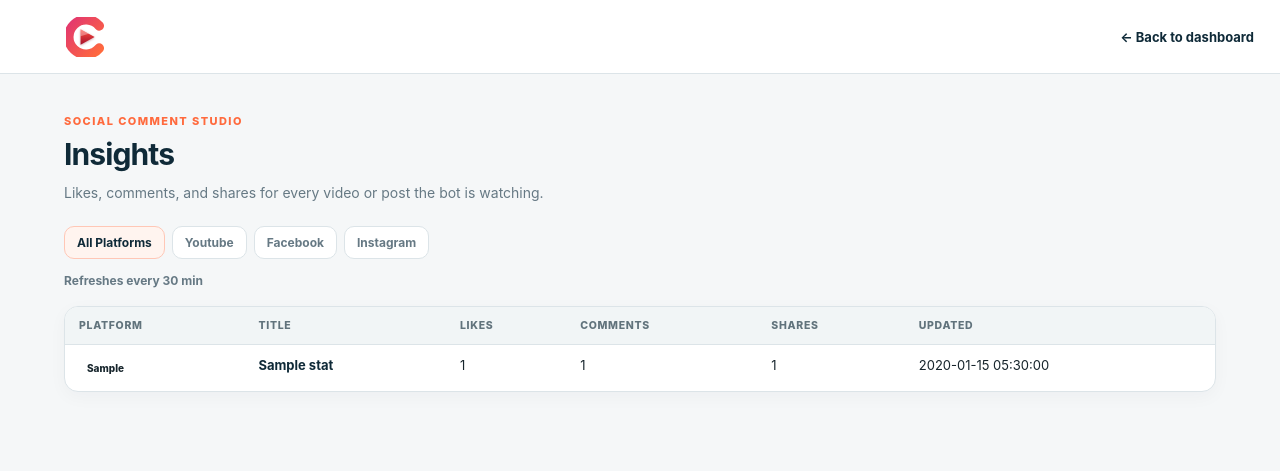
After one commit to satyakaibm/social-comment-bot, a Flask app: page /insights in a window 1280 px wide. The commit adds this page. Shown: the top 471 px of the page. Run offline with Flask 3, Linux system fonts and the light colour scheme; the visitor is signed in with stand-in values (Sample User, id 1); tables that the repository leaves empty hold one stand-in row (values such as "Sample post").

Commit message:
Move Video & post engagement into its own Insights page
Now that Facebook/Instagram engagement rows actually populate (the
video_stats self-lock fix), that table got long enough to push the
comment-status tiles and comment table well below the fold, cluttering
the main dashboard. Moves it to a dedicated /insights page with its
own platform/channel filters, linked from a new "Insights" button in
the Community workspace section, right behind Gateway Health.

```diff
--- a/app/dashboard.py
+++ b/app/dashboard.py
@@ -211,6 +211,18 @@ def _quota_cards(conn, platform: str) -> list[dict]:
                 "description": "Latest rolling usage reported by Meta; Facebook and Instagram limits are dynamic.",
             })
     return cards
+
+
+def _page_choices(platform: str) -> list:
+    if platform == "facebook":
+        page_choice_keys = config.facebook_page_keys()
+    elif platform == "instagram":
+        page_choice_keys = config.instagram_page_keys()
+    elif platform == "youtube":
+        page_choice_keys = config.youtube_page_keys()
+    else:
+        page_choice_keys = config.all_page_keys()
+    return [config.PAGES[k] for k in page_choice_keys]
 
 
 def create_app() -> Flask:
@@ -462,12 +474,6 @@ def create_app() -> Flask:
                 conn, platform=platform or None, page_key=page_key or None
             )
             quota_cards = _quota_cards(conn, platform)
-            video_stats = [
-                _video_stats_row(row)
-                for row in db.list_video_stats(
-                    conn, platform=platform or None, page_key=page_key or None
-                )
-            ]
             total = db.count_comments(
                 conn,
                 status=status,
@@ -489,23 +495,13 @@ def create_app() -> Flask:
                 )
             ]
         pages = max(1, (total + PAGE_SIZE - 1) // PAGE_SIZE)
-        if platform == "facebook":
-            page_choice_keys = config.facebook_page_keys()
-        elif platform == "instagram":
-            page_choice_keys = config.instagram_page_keys()
-        elif platform == "youtube":
-            page_choice_keys = config.youtube_page_keys()
-        else:
-            page_choice_keys = config.all_page_keys()
-        page_choices = [config.PAGES[k] for k in page_choice_keys]
+        page_choices = _page_choices(platform)
         return render_template(
             "dashboard.html",
             rows=rows,
             counts=counts,
             activity=activity,
             quota_cards=quota_cards,
-            video_stats=video_stats,
-            video_stats_refresh_minutes=config.VIDEO_STATS_REFRESH_MINUTES,
             statuses=STATUSES,
             platforms=PLATFORMS,
             page_choices=page_choices,
@@ -600,6 +596,31 @@ def create_app() -> Flask:
     def about():
         return render_template("about.html")
 
+    @app.get("/insights")
+    def insights():
+        platform = request.args.get("platform", "").strip()
+        if platform not in PLATFORMS:
+            platform = ""
+        page_key = request.args.get("page_key", "").strip()
+        if page_key not in config.PAGES:
+            page_key = ""
+        with db.connect() as conn:
+            video_stats = [
+                _video_stats_row(row)
+                for row in db.list_video_stats(
+                    conn, platform=platform or None, page_key=page_key or None
+                )
+            ]
+        return render_template(
+            "insights.html",
+            video_stats=video_stats,
+            video_stats_refresh_minutes=config.VIDEO_STATS_REFRESH_MINUTES,
+            platforms=PLATFORMS,
+            page_choices=_page_choices(platform),
+            platform=platform,
+            page_key=page_key,
+        )
+
     @app.get("/settings")
     def settings():
         return render_template("settings.html")
--- /dev/null
+++ b/app/templates/insights.html
@@ -0,0 +1,96 @@
+<!DOCTYPE html>
+<html lang="en">
+<head>
+  <meta charset="utf-8">
+  <meta name="viewport" content="width=device-width, initial-scale=1">
+  <meta name="theme-color" content="#0f2a38">
+  <title>Insights · Content My Trip</title>
+  <style>
+    :root { --navy:#0f2a38; --navy-soft:#173b4c; --coral:#ff6a3d; --muted:#667984; --line:#dce4e8; --ink:#17252c; }
+    * { box-sizing:border-box; }
+    body { margin:0; color:var(--ink); background:#f5f7f8; font-family:Inter,ui-sans-serif,system-ui,-apple-system,"Segoe UI",sans-serif; }
+    .topbar { height:74px; padding:0 26px; display:flex; align-items:center; justify-content:space-between; background:#fff; border-bottom:1px solid var(--line); }
+    .brand { display:flex; align-items:center; gap:10px; color:var(--navy); font-weight:850; text-decoration:none; }
+    .brand img { width:120px; height:40px; object-fit:contain; }
+    .back { color:var(--navy); font-size:13px; font-weight:750; text-decoration:none; }
+    .page { max-width:1200px; margin:0 auto; padding:40px 24px 80px; }
+    .eyebrow { display:block; margin-bottom:8px; color:var(--coral); font-size:11px; font-weight:850; letter-spacing:.13em; text-transform:uppercase; }
+    h1 { margin:0 0 10px; color:var(--navy); font-size:30px; letter-spacing:-.03em; }
+    .summary { margin:0 0 22px; color:var(--muted); font-size:14px; line-height:1.6; }
+    .filters { display:flex; flex-wrap:wrap; gap:7px; margin-bottom:8px; }
+    .chip { padding:8px 12px; color:var(--muted); background:#fff; border:1px solid var(--line); border-radius:10px; font-size:12px; font-weight:700; text-decoration:none; text-transform:capitalize; }
+    .chip:hover,.chip.active { color:var(--navy); background:#fff4ef; border-color:#ffc7b6; }
+    .refresh-note { margin:14px 0 18px; color:var(--muted); font-size:12px; font-weight:700; }
+    .table-wrap { max-width:100%; overflow-x:auto; background:#fff; border:1px solid var(--line); border-radius:14px; box-shadow:0 5px 18px rgba(15,42,56,.035); }
+    table.video-stats { width:100%; min-width:640px; border-collapse:separate; border-spacing:0; font-size:13px; }
+    table.video-stats th { padding:12px 14px; color:#61737c; background:#f1f5f6; border-bottom:1px solid var(--line); text-align:left; font-size:10.5px; font-weight:800; letter-spacing:.065em; text-transform:uppercase; }
+    table.video-stats td { padding:12px 14px; border-bottom:1px solid #e9eef0; vertical-align:top; }
+    table.video-stats tbody tr:last-child td { border-bottom:0; }
+    table.video-stats tbody tr:hover { background:#fbfcfc; }
+    table.video-stats td.title { max-width:360px; overflow:hidden; color:var(--navy); font-weight:700; text-overflow:ellipsis; white-space:nowrap; }
+    .platform-badge { display:inline-flex; align-items:center; padding:5px 8px; border-radius:7px; font-size:10px; font-weight:800; text-transform:capitalize; }
+    .platform-youtube { color:#bd2335; background:#fff0f2; }
+    .platform-facebook { color:#2459a8; background:#eef4ff; }
+    .platform-instagram { color:#a52f68; background:#fff0f7; }
+    .empty { padding:60px 24px; color:var(--muted); background:#fff; border:1px solid var(--line); border-radius:14px; text-align:center; font-size:13px; }
+    @media (max-width:620px) { .topbar{padding:0 16px}.page{padding:28px 16px 60px}h1{font-size:25px} }
+  </style>
+</head>
+<body>
+  <header class="topbar">
+    <a class="brand" href="/"><img src="{{ url_for('static', filename='images/content-my-trip-logo.svg') }}" alt="Content My Trip"></a>
+    <a class="back" href="/">&larr; Back to dashboard</a>
+  </header>
+  <main class="page">
+    <span class="eyebrow">Social Comment Studio</span>
+    <h1>Insights</h1>
+    <p class="summary">Likes, comments, and shares for every video or post the bot is watching.</p>
+
+    <nav class="filters" aria-label="Platform">
+      <a class="chip {% if not platform %}active{% endif %}" href="/insights">All platforms</a>
+      {% for p in platforms %}<a class="chip {% if platform == p %}active{% endif %}" href="/insights?platform={{ p }}">{{ p }}</a>{% endfor %}
+    </nav>
+    {% if page_choices|length > 1 %}
+    <nav class="filters" aria-label="Channel">
+      <a class="chip {% if not page_key %}active{% endif %}" href="/insights{% if platform %}?platform={{ platform }}{% endif %}">All channels</a>
+      {% for p in page_choices %}<a class="chip {% if page_key == p.key %}active{% endif %}" href="/insights?platform={{ platform }}&amp;page_key={{ p.key }}">{{ p.label }}</a>{% endfor %}
+    </nav>
+    {% endif %}
+
+    <p class="refresh-note">Refreshes every {{ video_stats_refresh_minutes }} min</p>
+
+    {% if video_stats %}
+    <div class="table-wrap">
+      <table class="video-stats">
+        <thead>
+          <tr>
+            <th>Platform</th>
+            {% if page_choices|length > 1 %}<th>Channel</th>{% endif %}
+            <th>Title</th>
+            <th>Likes</th>
+            <th>Comments</th>
+            <th>Shares</th>
+            <th>Updated</th>
+          </tr>
+        </thead>
+        <tbody>
+        {% for v in video_stats %}
+          <tr>
+            <td><span class="platform-badge platform-{{ v.platform }}">{{ v.platform }}</span></td>
+            {% if page_choices|length > 1 %}<td>{{ v.page_label }}</td>{% endif %}
+            <td class="title" title="{{ v.video_title or v.video_id }}">{{ v.video_title or v.video_id }}</td>
+            <td>{{ v.like_count if v.like_count is not none else '—' }}</td>
+            <td>{{ v.comment_count if v.comment_count is not none else '—' }}</td>
+            <td>{{ v.share_count if v.share_count is not none else '—' }}</td>
+            <td>{{ v.updated_at_ist or '—' }}</td>
+          </tr>
+        {% endfor %}
+        </tbody>
+      </table>
+    </div>
+    {% else %}
+    <div class="empty">No engagement data yet — this fills in automatically shortly after the bot starts.</div>
+    {% endif %}
+  </main>
+</body>
+</html>
```
Also changed, not shown: app/templates/dashboard.html (+6 -48 lines), tests/test_dashboard.py (+13 -3 lines).
